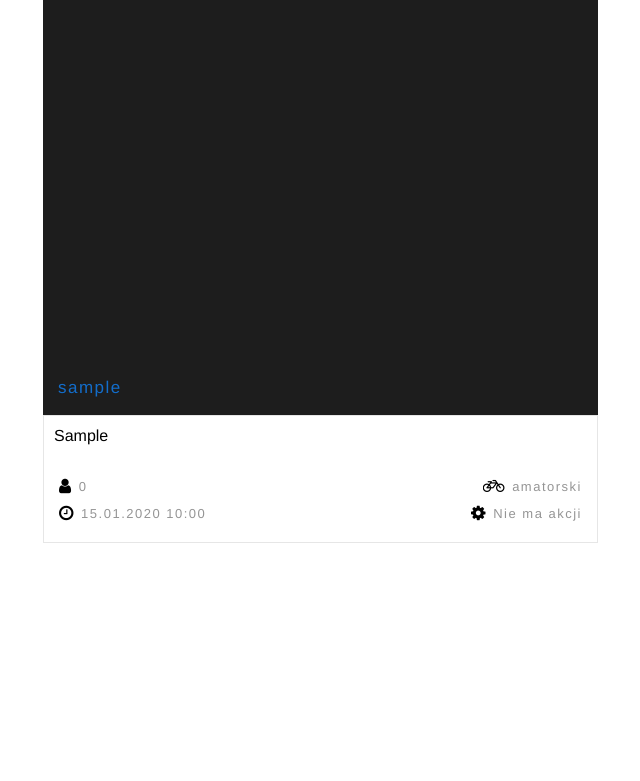
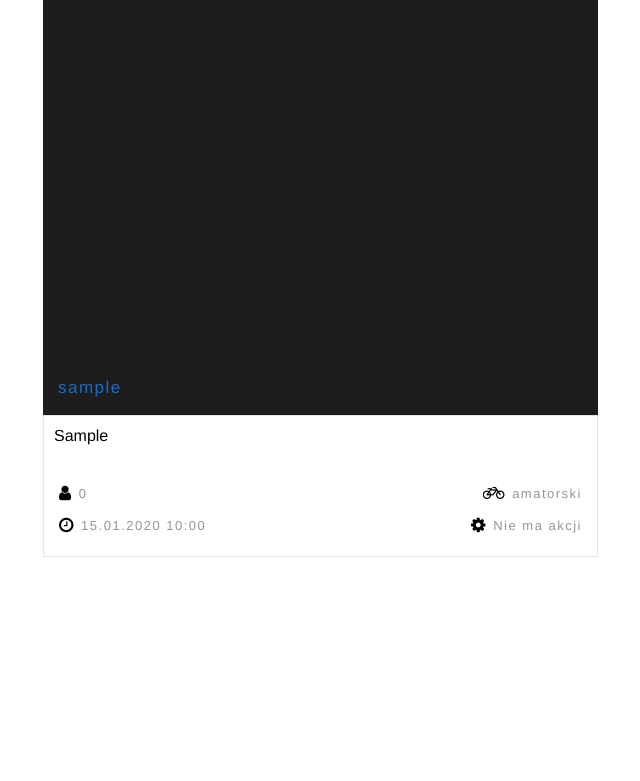
Before and after one commit to VirrageS/Przygoda, a Flask app: page /all/ in a window 1280 px wide. Shown: the part 91-872 px from the top of the page, without its empty margins (27-667 px from the left). Run offline with Flask 2, Linux system fonts and the light colour scheme; tables that the repository leaves empty hold one stand-in row (values such as "Sample post"); style sheets or scripts are compiled from the project's sources; some libraries are stand-ins or nearby versions.

Commit message:
Minor changes

```diff
--- a/app/static/css/style.css
+++ b/app/static/css/style.css
@@ -266,11 +266,10 @@
 
 .adventure-details {
   color: #959595;
-  letter-spacing: 1.2px;
+  letter-spacing: 1px;
   font-size: 12px;
   line-height: 1.3em;
   vertical-align: middle;
-  height: 50px;
   margin-top: 15px;
   margin-bottom: 15px; }
   @media (min-width: 768px) {
@@ -286,9 +285,9 @@
     position: relative;
     top: 1px; }
   .adventure-details .left, .adventure-details .right {
-    max-width: 50%;
     overflow: hidden;
-    padding-bottom: 10px; }
+    padding-bottom: 7.5px;
+    padding-top: 7.5px; }
   .adventure-details .left {
     float: left;
     padding-left: 15px; }
@@ -303,6 +302,13 @@
   right: 0;
   bottom: 0;
   z-index: 2; }
+
+.clearfix:after {
+  content: " ";
+  visibility: hidden;
+  display: block;
+  height: 0;
+  clear: both; }
 
 #intro {
   background-image: url("/static/img/bike.jpg");
--- a/app/static/sass/_all-adventures.sass
+++ b/app/static/sass/_all-adventures.sass
@@ -73,12 +73,10 @@ $details-color: #959595
 
 .adventure-details
     color: $details-color
-    letter-spacing: 1.2px
+    letter-spacing: 1px
     font-size: 12px
     line-height: 1.3em
     vertical-align: middle
-
-    height: 50px
 
     margin-top: 15px
     margin-bottom: 15px
@@ -97,9 +95,9 @@ $details-color: #959595
         top: 1px
 
     .left, .right
-        max-width: 50%
         overflow: hidden
-        padding-bottom: 10px
+        padding-bottom: 7.5px
+        padding-top: 7.5px
 
     .left
         float: left
@@ -116,3 +114,11 @@ $details-color: #959595
     right: 0
     bottom: 0
     z-index: 2
+
+.clearfix
+    &:after
+        content: " "
+        visibility: hidden
+        display: block
+        height: 0
+        clear: both
--- a/app/templates/all.html
+++ b/app/templates/all.html
@@ -19,7 +19,7 @@
 				<div class="col-xs-12 col-sm-12 col-md-6 col-lg-6 col-xl-4">
 					<div class="adventure-box">
 						<div class="adventure-image" style="background-image:url(
-						'https://maps.googleapis.com/maps/api/staticmap?size=640x640&scale=1&maptype=roadmap&path=color:0x0000ff|weight:5
+						'https://maps.googleapis.com/maps/api/staticmap?size=640x640&style=feature:road|element:all|visibility:on&style=feature:road|element:labels.icon|visibility:off&style=feature:road|element:labels.text.fill|color:0x959595&style=feature:poi|element:all|visibility:off&style=feature:administrative|element:all|visiblity:off&path=color:0x0000ff|weight:5
 						{%- for marker in adventure.markers -%}
 							|{{ marker[0]|tojson|safe }},{{ marker[1]|tojson|safe }}
 						{%- endfor -%}
@@ -33,7 +33,7 @@
 								<a href="/adventures/{{ adventure.id|safe }}">{{ adventure.info|safe }}</a>
 							</div>
 
-							<div class="adventure-details">
+							<div class="adventure-details clearfix">
 								<div class="left"><i class="fa fa-user"></i> {{ adventure.joined|safe }}</div>
 								<div class="right"><i class="fa fa-bicycle"></i> {{ adventure.mode|safe }}</div>
 								<div style='clear:both'></div>
```
Also changed, not shown: 1 other file.
